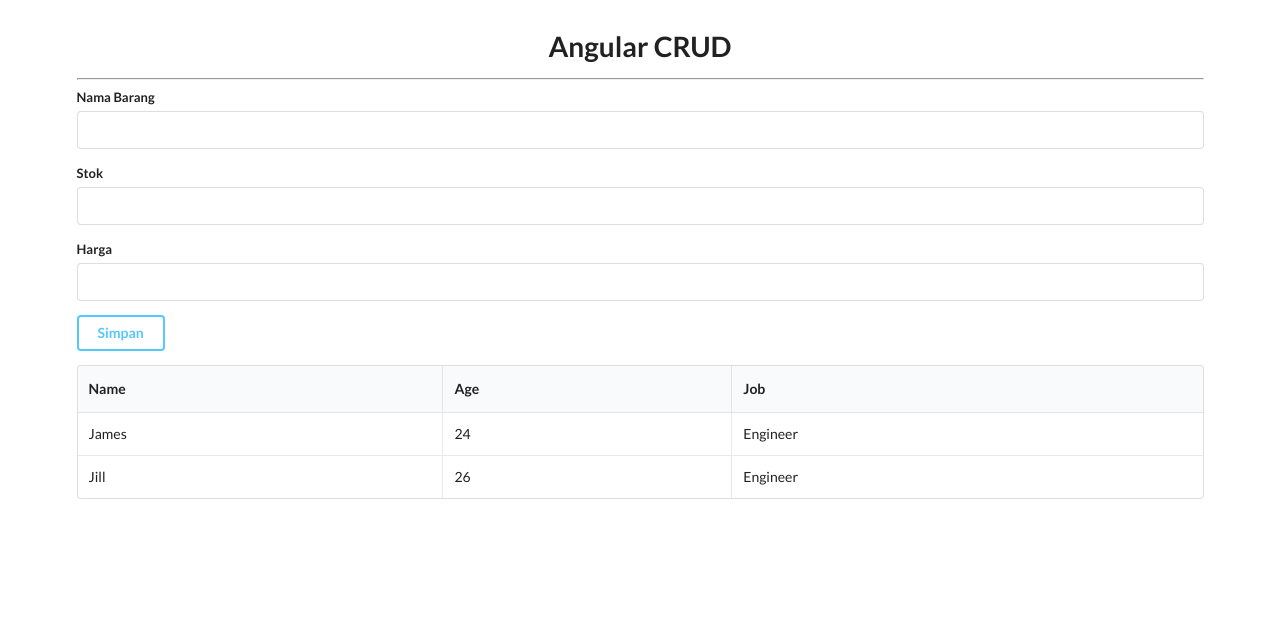
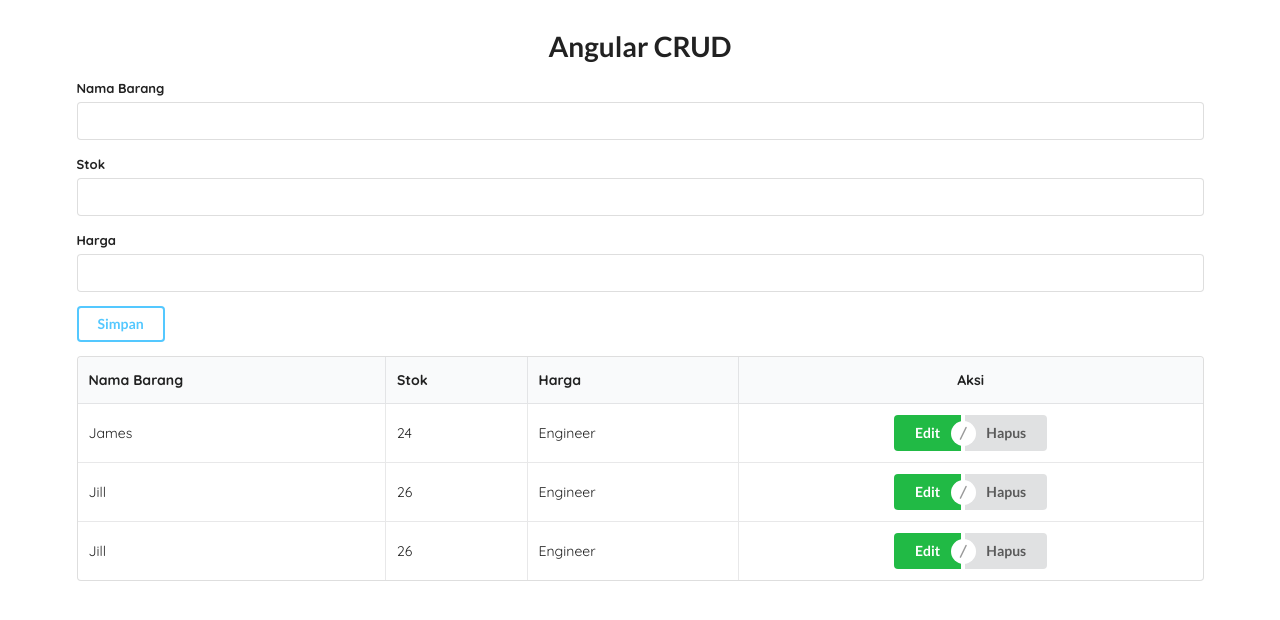
Before and after one commit to tototonzq/angular-firestore, an Angular app: page / in a window 1280 px wide. Shown: the top 620 px of the page. Built offline with nearby package versions, Linux system fonts and the light colour scheme; what @angular/fire would draw is missing.

Commit message:
ui semantic

```diff
--- a/src/app/app.component.html
+++ b/src/app/app.component.html
@@ -1,6 +1,5 @@
 <div class="ui container">
     <h1 style="padding-top: 2rem; text-align: center;">Angular CRUD</h1>
-    <hr>
     <div class="ui form">
         <div class="field">
             <label>Nama Barang</label>
@@ -19,21 +18,48 @@
     <table class="ui celled table">
         <thead>
             <tr>
-                <th>Name</th>
-                <th>Age</th>
-                <th>Job</th>
+                <th>Nama Barang</th>
+                <th>Stok</th>
+                <th>Harga</th>
+                <th class="ui center aligned">Aksi</th>
             </tr>
         </thead>
         <tbody>
             <tr>
-                <td data-label="Name">James</td>
-                <td data-label="Age">24</td>
-                <td data-label="Job">Engineer</td>
+                <td data-label="Nama Barang">James</td>
+                <td data-label="Stok">24</td>
+                <td data-label="Harga">Engineer</td>
+                <td data-label="Aksi" class="ui center aligned">
+                    <div class="ui buttons">
+                        <button class="ui positive button">Edit</button>
+                        <div class="or" data-text="/"></div>
+                        <button class="ui button">Hapus</button>
+                    </div>
+                </td>
             </tr>
             <tr>
-                <td data-label="Name">Jill</td>
-                <td data-label="Age">26</td>
-                <td data-label="Job">Engineer</td>
+                <td data-label="Nama Barang">Jill</td>
+                <td data-label="Stok">26</td>
+                <td data-label="Harga">Engineer</td>
+                <td data-label="Aksi" class="ui center aligned">
+                    <div class="ui buttons">
+                        <button class="ui positive button">Edit</button>
+                        <div class="or" data-text="/"></div>
+                        <button class="ui button">Hapus</button>
+                    </div>
+                </td>
+            </tr>
+            <tr>
+                <td data-label="Nama Barang">Jill</td>
+                <td data-label="Stok">26</td>
+                <td data-label="Harga">Engineer</td>
+                <td data-label="Aksi" class="ui center aligned">
+                    <div class="ui buttons">
+                        <button class="ui positive button">Edit</button>
+                        <div class="or" data-text="/"></div>
+                        <button class="ui button">Hapus</button>
+                    </div>
+                </td>
             </tr>
         </tbody>
     </table>
--- a/src/styles.css
+++ b/src/styles.css
@@ -1 +1,6 @@
 /* You can add global styles to this file, and also import other style files */
+@import url('https://fonts.googleapis.com/css2?family=Quicksand:wght@300;400;500;600;700&display=swap');
+
+body {
+    font-family: 'Quicksand', sans-serif !important;
+}
```
